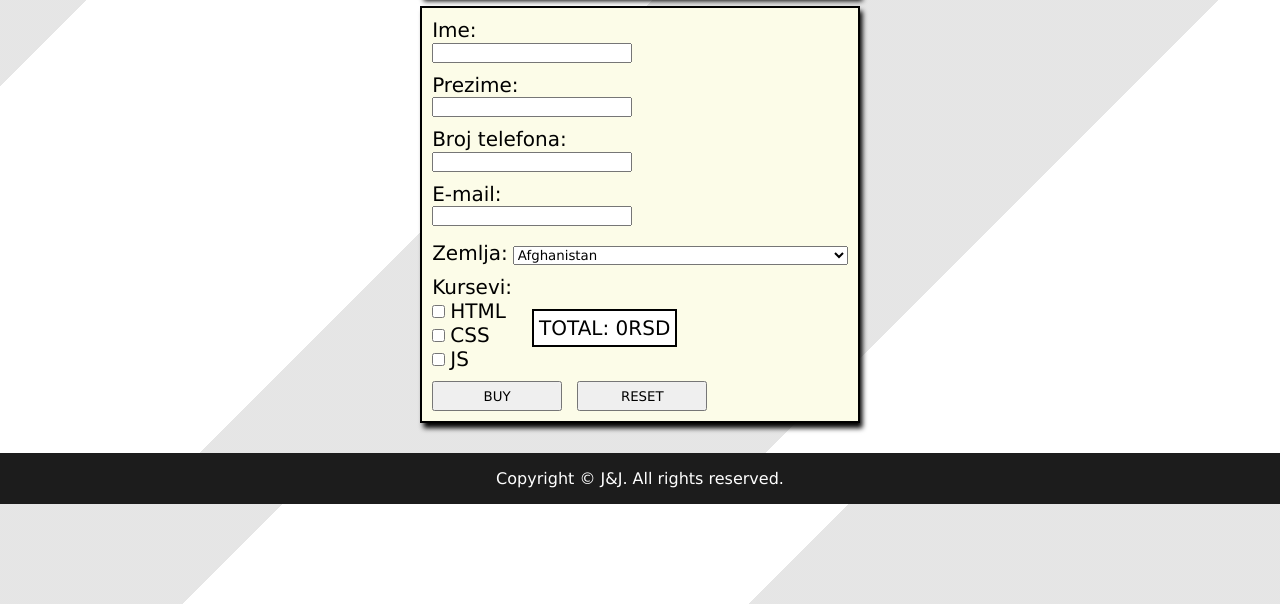
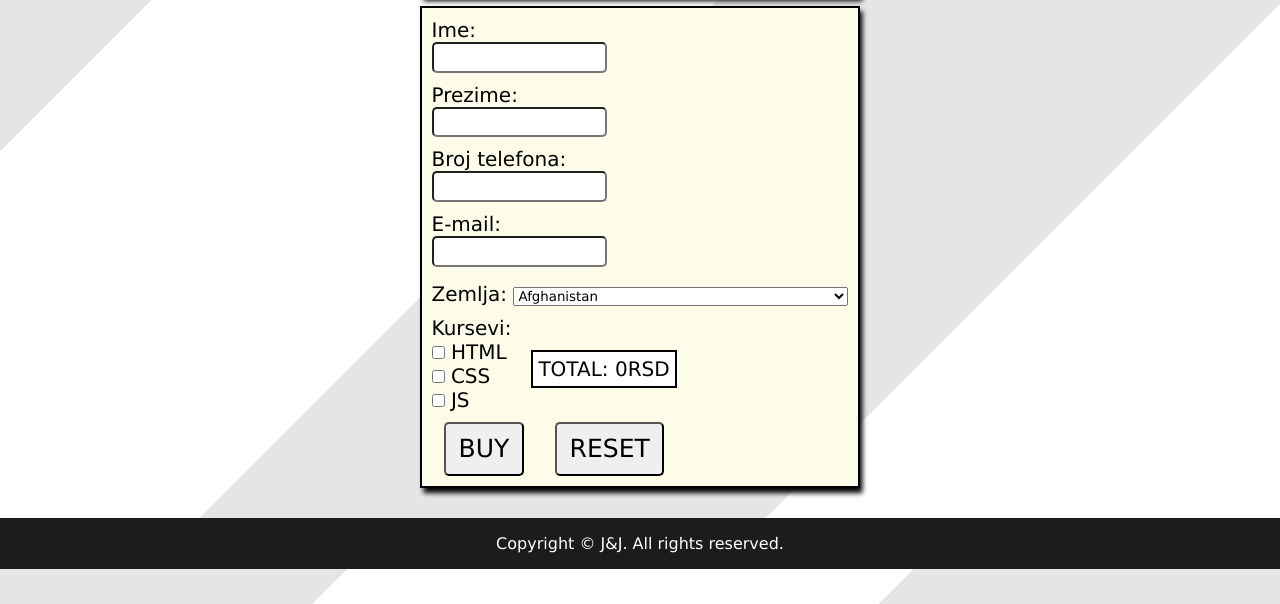
Before and after one commit to JankoDedic/veb-kursevi, a plain HTML site: page pages/kupovina.html in a window 1280 px wide. Shown: the part 196-800 px from the top of the page. Drawn offline with nearby package versions, Linux system fonts and the light colour scheme.

Commit message:
Dotjeraj formu

```diff
--- a/styles/kupovina.css
+++ b/styles/kupovina.css
@@ -58,6 +58,7 @@ h1 {
 }
 
 form {
+    font-size: 1.25em;
     margin: 10px;
     padding: 10px;
     background-color: hsl(60, 80%, 95%);
@@ -66,18 +67,23 @@ form {
 }
 
 label {
-    font-size: 20px;
+    /* font-size: 20px; */
+}
+
+input {
+    line-height: 2;
+    border-radius: 5px;
 }
 
 input[type=text] {
-    width: 200px;
-    height: 20px;
+    /* width: 200px; */
+    /* height: 20px; */
     margin-bottom: 10px;
 }
 
 input[type=email] {
-    width: 200px;
-    height: 20px;
+    /* width: 200px; */
+    /* height: 20px; */
     margin-bottom: 10px;
 }
 
@@ -91,12 +97,13 @@ select {
 }
 
 input[type=submit] {
-    width: 130px;
-    height: 30px;
+    font-size: 1.25em;
+    padding: 0 0.5em;
+    margin: 0 0.5em;
 }
 
 input[type=reset] {
-    width: 130px;
-    height: 30px;
-    margin-left: 10px;
+    font-size: 1.25em;
+    padding: 0 0.5em;
+    margin: 0 0.5em;
 }
```
